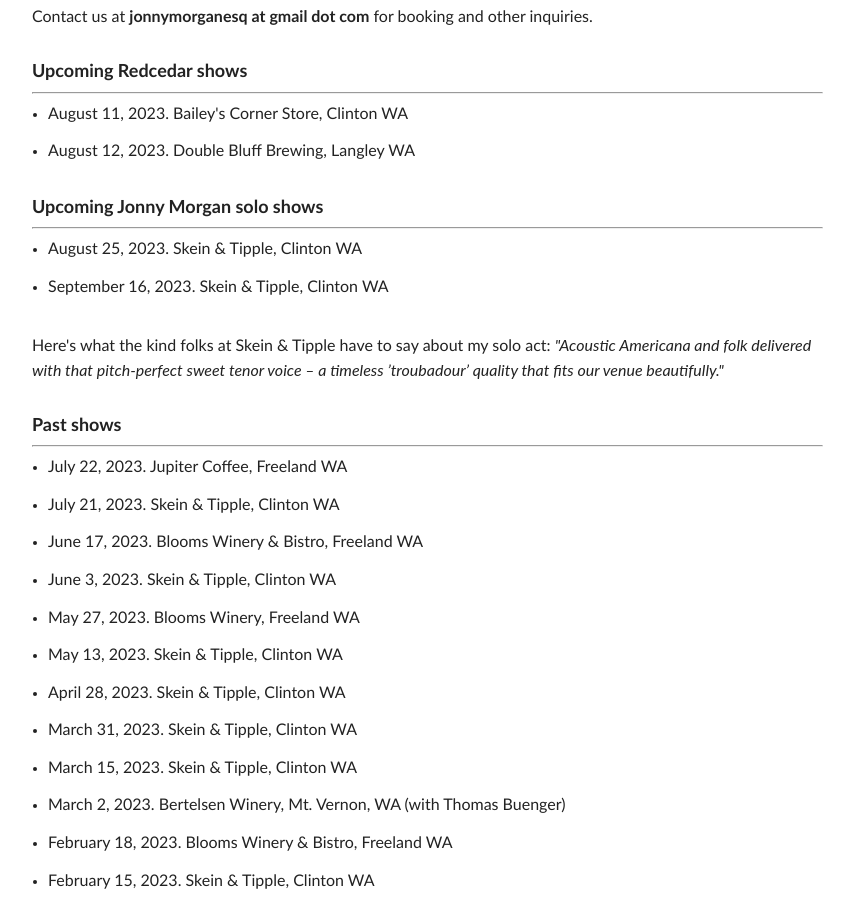
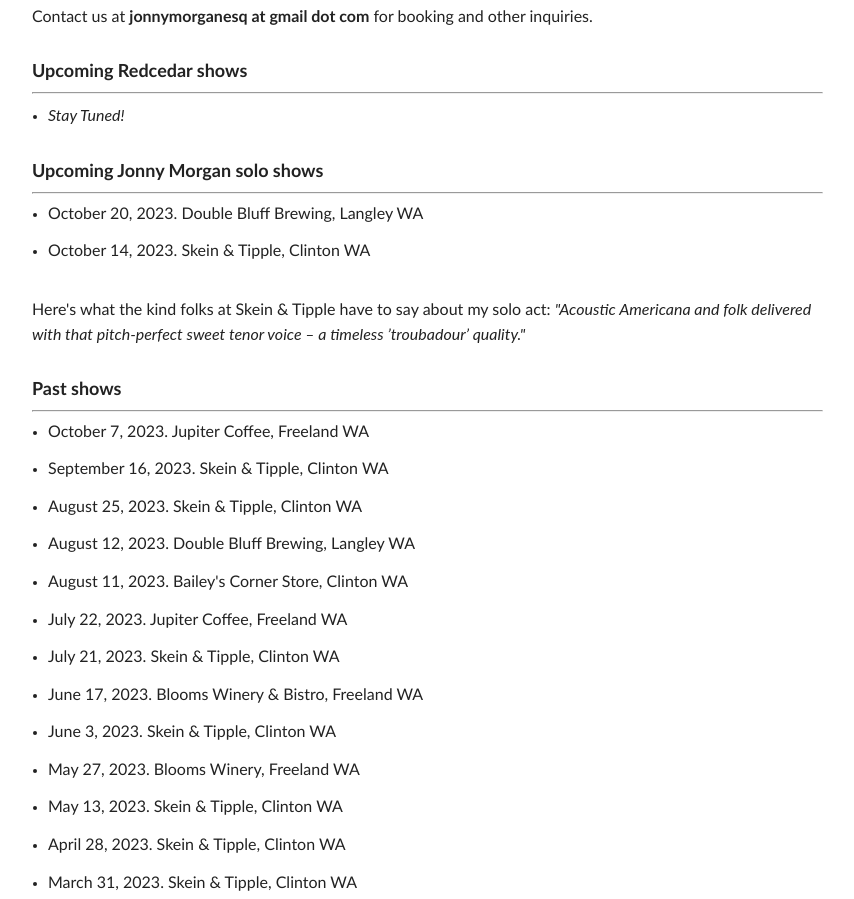
Before and after one commit to jtmorgan/jonnymorgan.github.io, a website: page index.html in a window 1280 px wide. Shown: the part 886-1785 px from the top of the page, without its empty margins (355-1209 px from the left). Drawn offline with Linux system fonts and the light colour scheme; a web font is replaced by a local one.

Commit message:
Update index.html

```diff
--- a/index.html
+++ b/index.html
@@ -56,21 +56,25 @@
 					<h3>Upcoming Redcedar shows</h3>
 						<hr />
 						<ul class="publications">
-							<li>August 11, 2023. Bailey's Corner Store, Clinton WA</li>
-							<li>August 12, 2023. Double Bluff Brewing, Langley WA</li>
+							<li><em>Stay Tuned!</em></li>
 						</ul>
 
 					<h3>Upcoming Jonny Morgan solo shows</h3>
 						<hr />
 						<ul class="publications">
-							<li>August 25, 2023. Skein & Tipple, Clinton WA</li>
-							<li>September 16, 2023. Skein & Tipple, Clinton WA</li>
+							<li>October 20, 2023. Double Bluff Brewing, Langley WA</li>
+							<li>October 14, 2023. Skein & Tipple, Clinton WA</li>
 						</ul>
-					<p>Here's what the kind folks at Skein & Tipple have to say about my solo act: <em>"Acoustic Americana and folk delivered with that pitch-perfect sweet tenor voice – a timeless ’troubadour’ quality that fits our venue beautifully."</em></p>
+					<p>Here's what the kind folks at Skein & Tipple have to say about my solo act: <em>"Acoustic Americana and folk delivered with that pitch-perfect sweet tenor voice – a timeless ’troubadour’ quality."</em></p>
 
 					<h3>Past shows</h3>
 						<hr />
 						<ul class="publications">
+							<li>October 7, 2023. Jupiter Coffee, Freeland WA</li>
+							<li>September 16, 2023. Skein & Tipple, Clinton WA</li>
+							<li>August 25, 2023. Skein & Tipple, Clinton WA</li>
+							<li>August 12, 2023. Double Bluff Brewing, Langley WA</li>
+							<li>August 11, 2023. Bailey's Corner Store, Clinton WA</li>
 							<li>July 22, 2023. Jupiter Coffee, Freeland WA</li>
 							<li>July 21, 2023. Skein & Tipple, Clinton WA</li>
 							<li>June 17, 2023. Blooms Winery & Bistro, Freeland WA</li>
```
